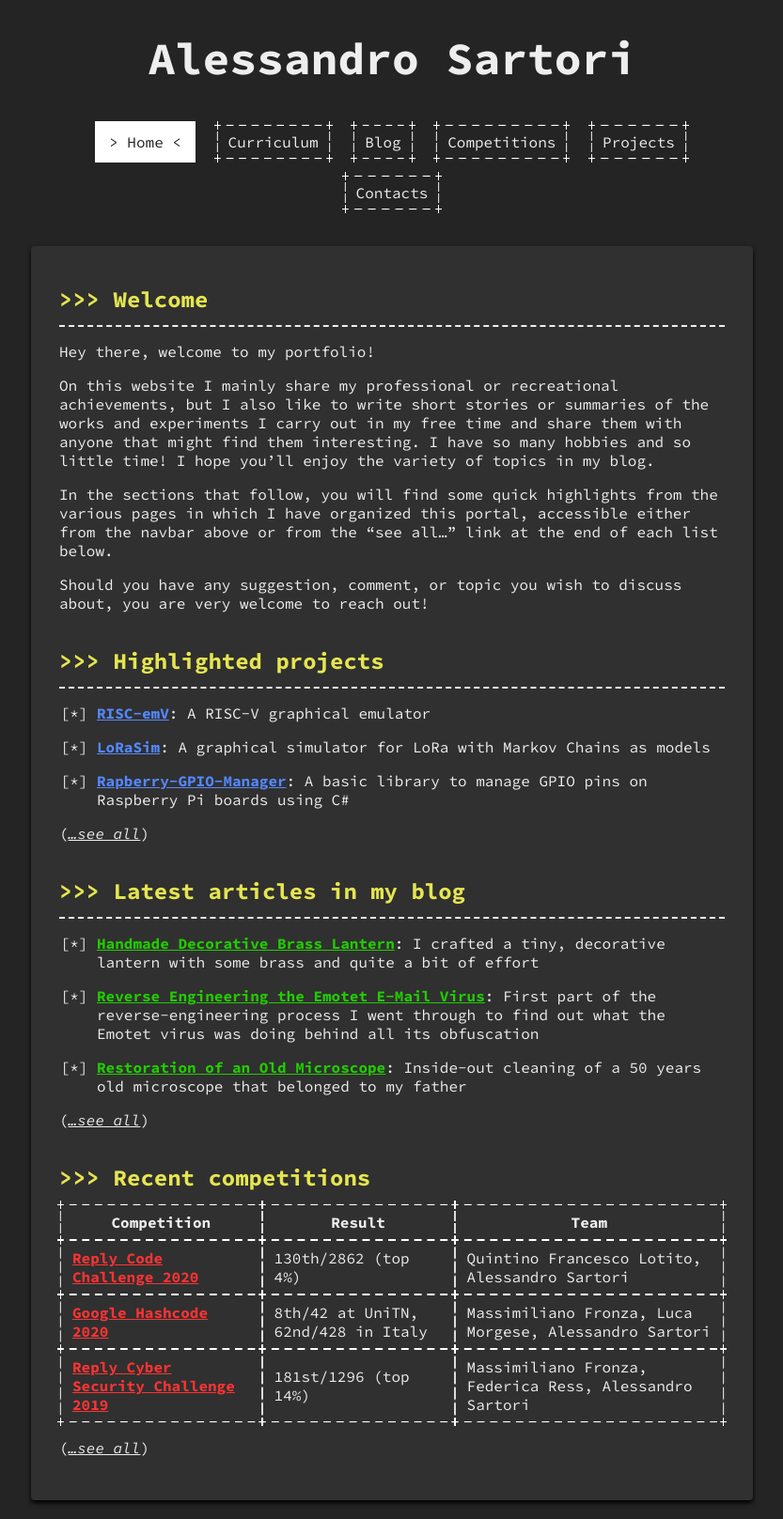
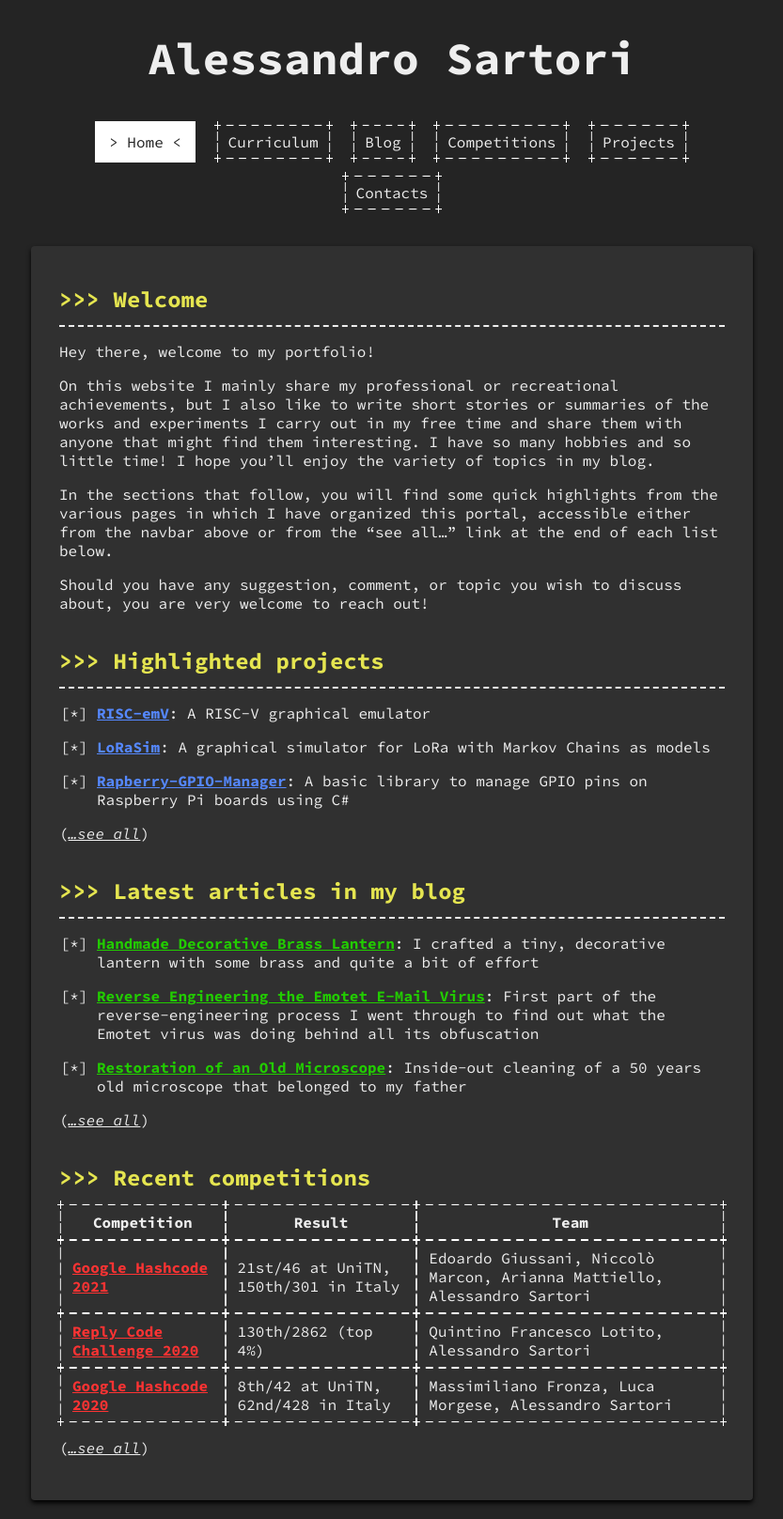
Before and after one commit to AlexSartori/alexsartori.github.io, a Jekyll site: the page built from index.md, in a window 1280 px wide. Shown: the whole page at 94% size, without its empty margins (223-1056 px from the left). Built offline with Jekyll 4.4.1, drawn with Linux system fonts in a browser that asks for light colours.

Commit message:
Add hashCode 2021

```diff
--- a/_data/competitions.yml
+++ b/_data/competitions.yml
@@ -1,3 +1,8 @@
+- name: "Google Hashcode 2021"
+  url: https://hashcode.withgoogle.com/
+  result: "21st/46 at UniTN, 150th/301 in Italy"
+  team: "Edoardo Giussani, Niccolò Marcon, Arianna Mattiello, Alessandro Sartori"
+
 - name: "Reply Code Challenge 2020"
   url: https://challenges.reply.com/
   result: "130th/2862 (top 4%)"
```
